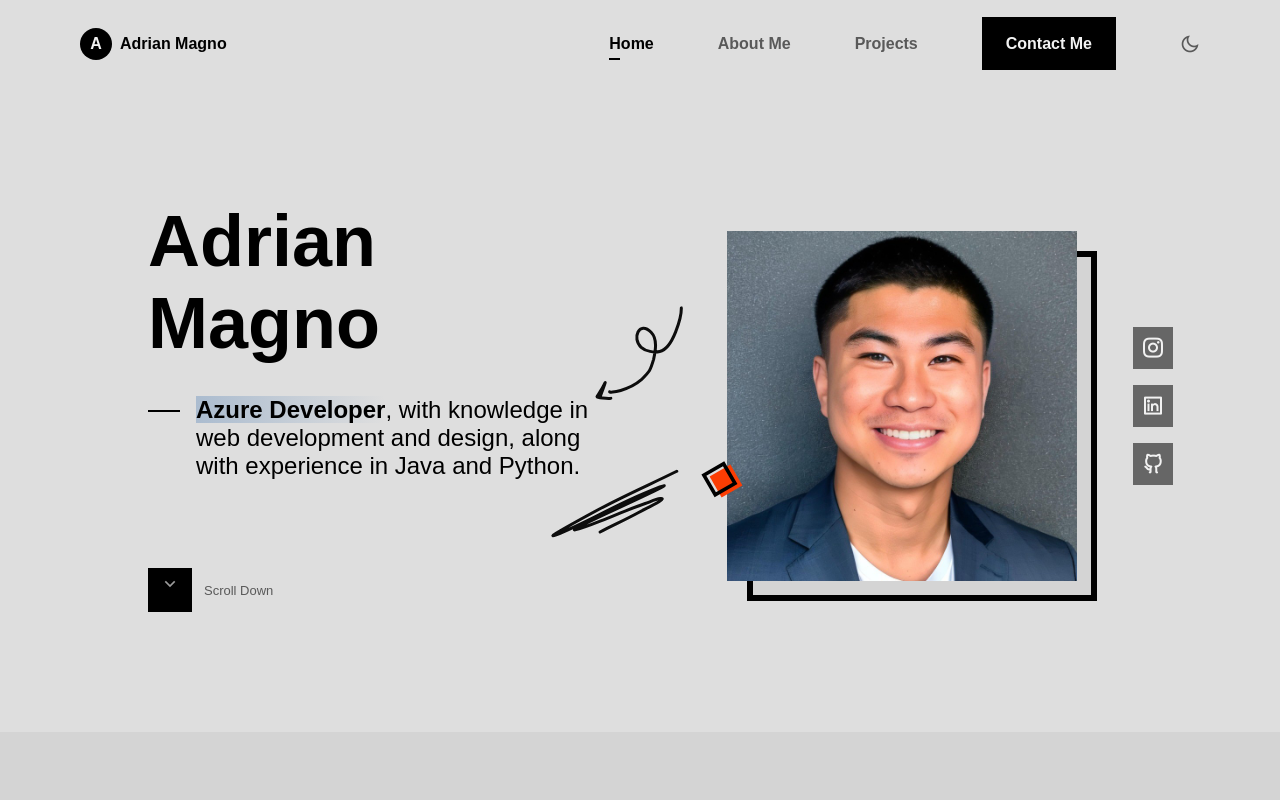
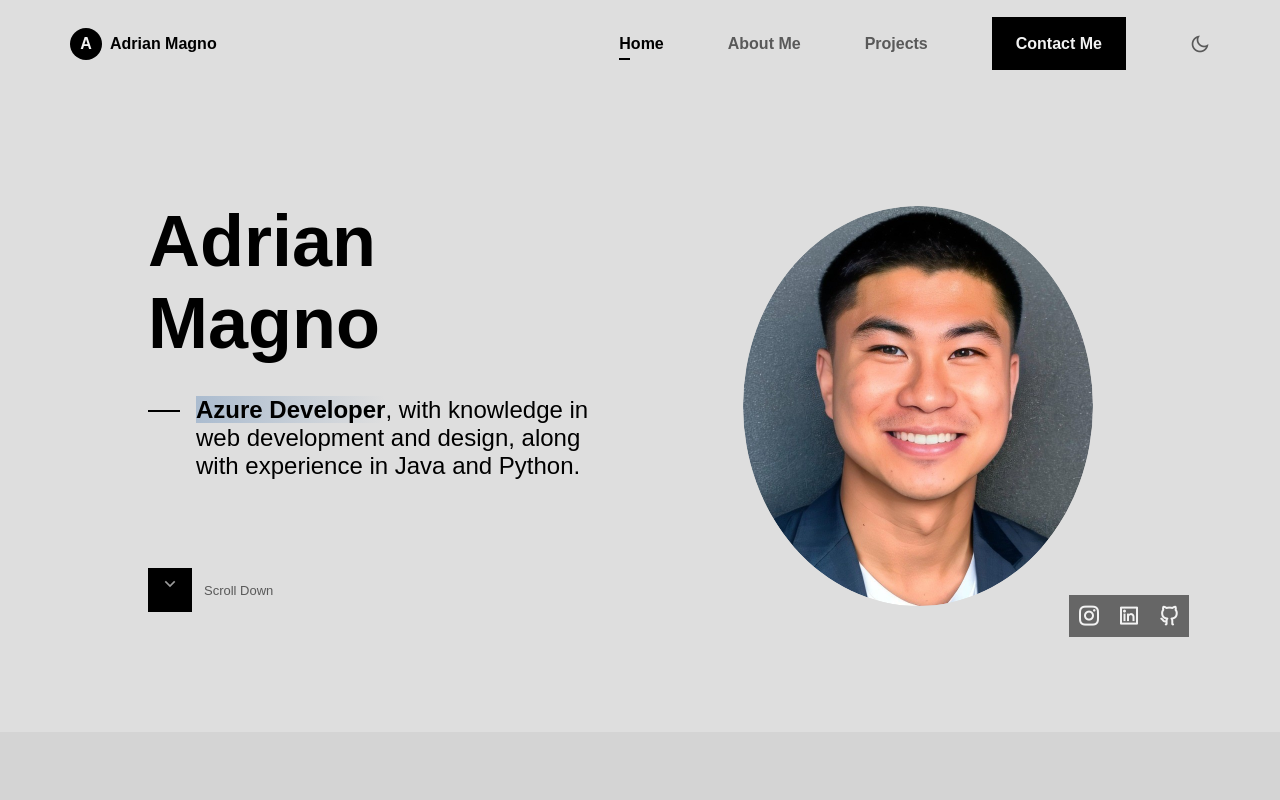
Before and after one commit to amagno01/adrianportfolio, a plain HTML site: page index.html in a window 1280 px wide. Shown: the top 800 px of the page. Drawn offline with nearby package versions, Linux system fonts and the light colour scheme; a web font is replaced by a local one.

Commit message:
new edits

```diff
--- a/assets/css/styles.css
+++ b/assets/css/styles.css
@@ -164,7 +164,7 @@ body.dark-theme {
 
 /*=============== REUSABLE CSS CLASSES ===============*/
 .container {
-  max-width: 1120px;
+  max-width: 1140px;
   margin-inline: 1.5rem;
 }
 
@@ -395,65 +395,39 @@ body.dark-theme {
   text-align: center;
 }
 
+
 .home__profile {
   position: relative;
   justify-self: center;
 }
 
 .home__image {
-  width: 220px;
+  width: 400px; /* Ensure width and height are equal */
+  height: 400px; /* Match the width for a perfect circle */
+  border-radius: 50%; /* Makes it a circle */
+  overflow: hidden; /* Ensures no content spills out */
+  margin-left: 2rem;
 }
 
 .home__img {
   position: relative;
   z-index: 10;
-}
-
-.home__shadow {
   width: 100%;
   height: 100%;
-  background-color: var(--container-color);
-  position: absolute;
-  bottom: -.75rem;
-  right: -.75rem;
-  border: 4px solid var(--black-color);
-  z-index: 5;
-  transition: background-color .4s; /* for dark mode */
-}
-
-.home__arrow,
-.home__line {
-  position: absolute;
-  filter: invert(1);
-  width: 50px;
-  transition: filter .4s; /* for dark mode */
-}
-
-.home__arrow {
-  left: 40%;
-  bottom: -4rem;
-}
-
-.home__line {
-  right: -2rem;
-  bottom: -.5rem;
-}
-
-.home__profile .geometric-box {
-  top: 2.5rem;
-  left: -.7rem;
-  z-index: 10;
+  object-fit: cover; /* Ensures the image maintains quality */
+  border-radius: 50%; /* Apply again in case the image overflows */
 }
 
 .home__social {
   height: max-content;
   position: absolute;
-  left: -3rem;
-  top: 0;
-  bottom: 0;
+  left: 50%;
+  top: 410px;
+  bottom: 0px;
   margin: auto 0;
-  display: grid;
+  display: flex;
   row-gap: 1rem;
+  align-items: center;
 }
 
 .home__social-link {
@@ -1285,18 +1259,7 @@ body.dark-theme {
   .home__profile .geometric-box {
     top: 15rem;
   }
-  .home__arrow {
-    top: 4.5rem;
-    left: -8rem;
-    rotate: 80deg;
-    width: 80px;
-  }
-  .home__line {
-    left: -9.5rem;
-    bottom: 1rem;
-    width: 80px;
-    rotate: 30deg;
-  }
+
   .home__social {
     left: initial;
     right: -6rem;
--- a/index.html
+++ b/index.html
@@ -78,12 +78,6 @@
                <div class="home__profile">
                   <div class="home__image">
                      <img src="assets/img/adrian.jpg" alt="image" class="home__img">
-                     <div class="home__shadow"></div>
-
-                     <img src="assets/img/curved-arrow.svg" alt="" class="home__arrow">
-                     <img src="assets/img/random-lines.svg" alt="" class="home__line">
-
-                     <div class="geometric-box"></div>
                   </div>
 
                   <div class="home__social">
```
